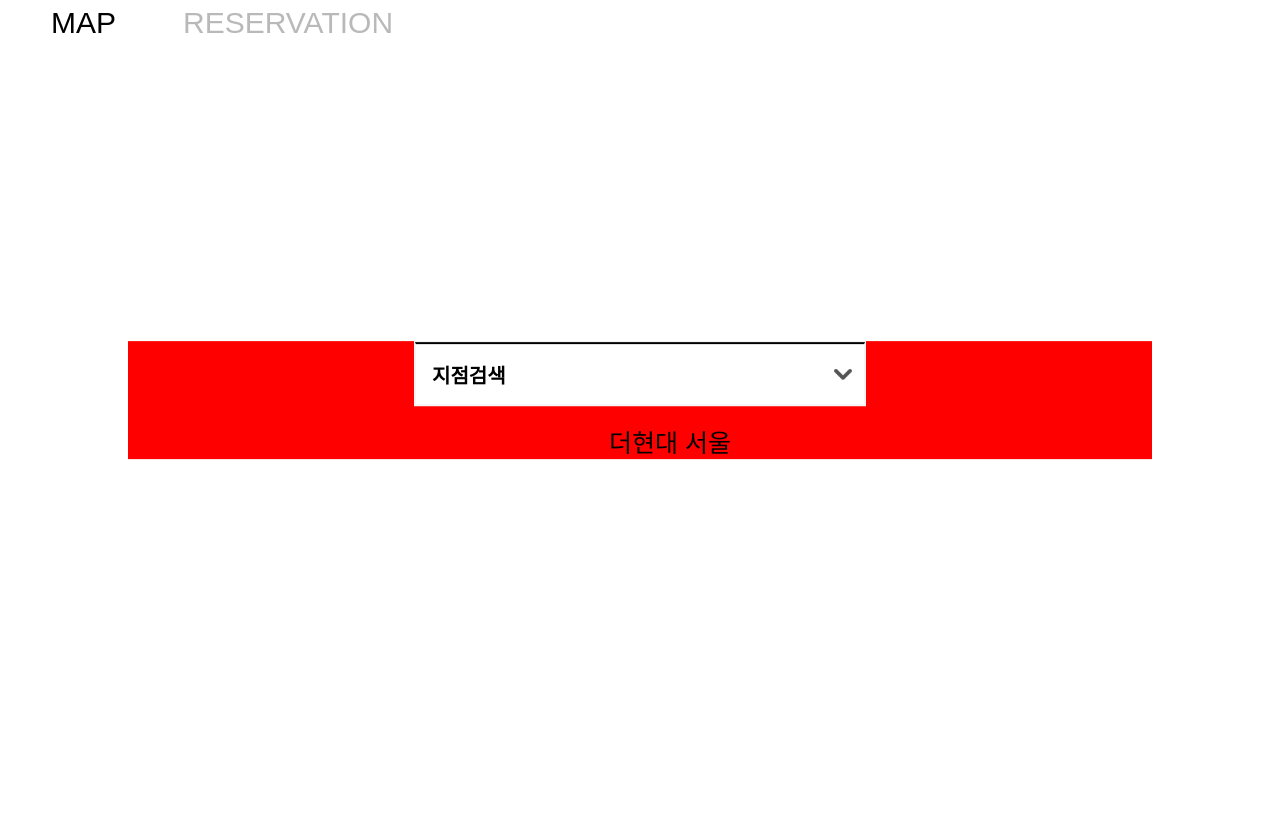
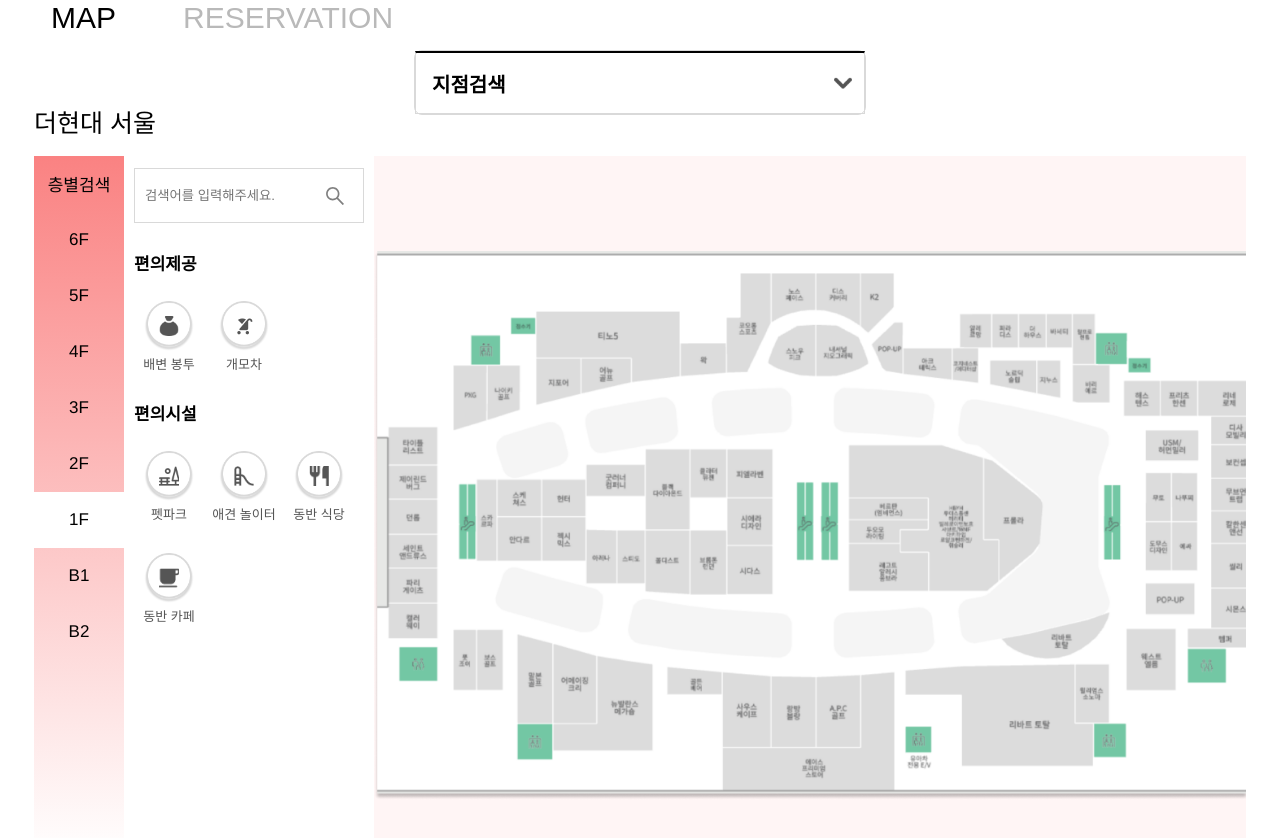
Before and after one commit to Zui-Topia/Pet-Topia-React, a React (Create React App) app: page /map in a window 1280 px wide. Shown: the top 838 px of the page. Before the commit the page ends 800 px from the top, so only its background shows below. Built offline with nearby package versions, Linux system fonts and the light colour scheme.

Commit message:
feat : 지도 컴포넌트 수정과 재배치

```diff
--- a/src/components/Map/BranchSearch/BranchSearch.js
+++ b/src/components/Map/BranchSearch/BranchSearch.js
@@ -7,13 +7,14 @@ import toggleDownImage from '../../../assets/images/toggle-down.png';
 const BranchSearchContainer = styled.div`
     width: 450px;
     height: auto; /* 높이를 자식 요소에 맞게 자동으로 설정할 수도 있음 */
-    border: 1px solid #f5f5f5; // 전체 테두리 색상
+    border: 1px solid #d9d9d9; // 전체 테두리 색상
     background-color: #ffffff;
+    border-radius: 8px; /* 둥근 테두리 반경 설정 */
 `;
 
 // 지점검색 부분 - wrapper
 const BranchButtonWrapper = styled.div`
-    border: 1px solid #f5f5f5;
+    border: 1px solid #d9d9d9;
     max-height: 60px;
     display: flex;
     align-items: center;
@@ -80,7 +81,7 @@ const CategoryItem = styled.li`
 const ItemList = styled.ul`
     border-top: 1px solid #f5f5f5;
     list-style-type: none;
-    padding: 0;
+    padding: 5px;
     display: grid;
     grid-template-columns: repeat(4, minmax(0, 1fr)); /* 각 열의 너비를 동일하게 설정 */
     gap: 20px;
--- a/src/components/Map/CategoryButton/CategoryButton.js
+++ b/src/components/Map/CategoryButton/CategoryButton.js
@@ -7,8 +7,8 @@ import blackbagPinkImage from '../../../assets/images/blackbag-pink.png';
 
 // 카테고리 버튼 - wrapper
 const CategoryButtonWrapper = styled.div`
-    height: 116px;
-    width: 93px;
+    height: 97px;
+    width: 70px;
     display: flex;
     flex-direction: column;
     align-items: center;
@@ -16,8 +16,8 @@ const CategoryButtonWrapper = styled.div`
 `;
 // 카테고리 버튼 - 버튼
 const CategoryButtonBox = styled.button`
-    width: 78px;
-    height: 78px;
+    width: 50px;
+    height: 50px;
     background: none;
     border: none;
     cursor: pointer;
@@ -29,18 +29,19 @@ const CategoryButtonBox = styled.button`
 `;
 // 카테고리 버튼 - 아이콘
 const CategoryButtonIcon = styled.div`
-    width: 30px;
-    height: 30px;
+    width: 20px;
+    height: 20px;
     background-size: cover;
     background-position: center;
+    background-size: cover; /* 이미지를 컨테이너 크기에 맞게 조절 */
 `;
 // 카테고리 버튼 - 텍스트
 const CategoryButtonText = styled.div`
     color: #555555;
-    font-size: 15px;
+    font-size: 13px;
     font-weight: 400;
     text-align: center;
-    margin-top: 5px;
+    margin-top: 3px;
 `;
 
 const CategoryButton = ({ icon, activeIcon, text, onSelectCategory, isActive }) => {
--- a/src/components/Map/Floor/Floor.js
+++ b/src/components/Map/Floor/Floor.js
@@ -1,37 +1,32 @@
 import React, { useState } from 'react';
 import styled, { css } from 'styled-components';
 
-// 층별안내 부분 wrapper
-const FloorTopBox = styled.div`
-    height: 48px;
-    width: 125px;
-    position: relative; /* Absolute positioning in .floortop requires a relative parent */
-`;
-// 층별안내 부분 컴포넌트
-const FloorTop = styled.div`
-    background-color: #ffffff;
-    border: 5px solid #fa8282;
-    height: 48px;
-    width: 125px;
-    position: absolute;
-    text-align: center;
-    line-height: 48px;
-    font-family: 'Kanit-Bold', Helvetica, Arial, sans-serif;
-    font-weight: 700; /* Adjust weight as necessary */
-    font-size: 16px; /* Adjust size as necessary */
-`;
 // 층 wrapper
 const FloorContainer = styled.div`
     background: linear-gradient(180deg, rgb(250, 130, 130) 0%, rgb(255, 255, 255) 100%);
-    height: 100vh;
-    margin-top: 5px;
+    height: 700px;
     position: relative;
-    width: 134px;
+    width: 90px;
 `;
+
+const FloorInfoContainer = styled.div`
+    height: 56px;
+    position: relative;
+    width: 90px;
+    font-weight: 520;
+    font-family: 'Kanit-Regular', Helvetica;
+    font-size: 17px;
+    display: flex;
+    justify-content: center;
+    align-items: center;
+    justify-content: center;
+    padding: 0;
+`;
+
 // 층 하나의 버튼
 const FloorButtonBox = styled.button`
-    height: 80px;
-    width: 125px;
+    height: 56px;
+    width: 90px;
     display: flex;
     justify-content: center;
     align-items: center;
@@ -41,15 +36,15 @@ const FloorButtonBox = styled.button`
     border: none;
     cursor: pointer;
     position: relative;
-    font-family: 'Kanit-Bold', Helvetica, Arial, sans-serif;
-    font-weight: 700; /* Adjust weight as necessary */
-    font-size: 20px; /* Adjust size as necessary */
+    font-weight: 500;
+    font-family: 'Kanit-Regular', Helvetica;
+    font-size: 17px;
 
     // 선택된 층일 때 텍스트 색상을 흰색으로 변경
     ${(props) =>
         props.selected &&
         css`
-            color: #ffffff;
+            background-color: #ffffff;
         `}
 `;
 
@@ -61,11 +56,8 @@ const Floor = ({ onSelectFloor, selectedFloor }) => {
 
     return (
         <div>
-            <FloorTopBox>
-                <FloorTop>층별 안내</FloorTop>
-            </FloorTopBox>
-
             <FloorContainer>
+                <FloorInfoContainer>층별검색</FloorInfoContainer>
                 <FloorButtonBox selected={selectedFloor === '6F'} onClick={() => handleFloorClick('6F')}>
                     6F
                 </FloorButtonBox>
--- a/src/pages/Map/map.js
+++ b/src/pages/Map/map.js
@@ -20,34 +20,96 @@ import ParkGreyImage from '../../assets/images/park-grey.png';
 import ParkPinkImage from '../../assets/images/park-pink.png';
 
 const MapPageContainer = styled.div`
-    width: 80vw;
+    width: 100vw;
+    height: 100vh;
     display: flex;
     flex-direction: column;
+    position: relative;
+`;
+
+const MapPageBottomContainer = styled.div`
+    width: 1212px;
+    height: 882px;
+    display: flex;
+    flex-direction: column;
+    align-items: center;
+    justify-content: center;
+    margin: auto; /* 가운데 정렬을 위한 마진 설정 */
+`;
+
+const MapPageBottomInContainer = styled.div`
+    width: 1212px;
+    height: 740px;
+    display: flex;
+    flex-direction: row;
+    position: relative;
+`;
+
+const BranchSearchContainer = styled.div`
+    display: flex;
+    align-items: center;
+    justify-content: center;
+    flex-grow: 1;
     position: absolute;
-    top: 50%;
+    top: 50px;
     left: 50%;
-    transform: translate(-50%, -50%);
-    background-color: red;
-    align-items: center; /* 수평 중앙 정렬 */
-    justify-content: center; /* 수직 중앙 정렬 */
+    transform: translateX(-50%);
+    z-index: 1; /* 층 선택 버튼 위에 오도록 설정 */
+`;
+const CateSearchContainer = styled.div`
+    padding: 10px;
+    width: 230px;
+    display: flex;
+    flex-direction: column;
+    align-items: flex-start; /* 세로 방향 시작점에 정렬 */
+    text-align: left; /* 텍스트 왼쪽 정렬 */
+    // background-color: green;
+`;
+
+const SearchContainer = styled.div`
+    height: 70px;
+    width: 100%;
+    display: flex;
+    align-items: center;
+    justify-content: center; /* 수평 가운데 정렬 */
+`;
+
+const CateContainer = styled.div`
+    list-style-type: none;
+    padding: 0;
+    display: grid;
+    grid-template-columns: repeat(3, minmax(0, 1fr));
+    gap: 5px;
+`;
+const BranchTextContainer = styled.div`
+    margin-top: 50px;
+    width: 100%;
 `;
 
 const BranchText = styled.h1`
-    margin-bottom: 0;
     font-weight: 400;
     font-family: 'Kanit-Regular', Helvetica;
     font-size: 25px;
-    margin-left: 60px;
 `;
 
 const Text = styled.h2`
     font-weight: 700;
     font-family: 'Kanit-Bold', Helvetica;
-    font-size: 23px;
-    //background-color: green;
-    margin-left: 5px;
+    font-size: 17px;
 `;
 
+const MapImageContainer = styled.div`
+    width: 887px;
+    height: 740px;
+    display: flex;
+    justify-content: center;
+    align-items: center;
+    background-color: #fff5f5;
+    background-image: url(${MapImageEx}); /* 이미지 파일 경로 설정 */
+    background-size: contain; /* 이미지를 커버할 수 있도록 설정 */
+    background-position: center; /* 이미지를 가운데 정렬 */
+    background-repeat: no-repeat; /* 이미지 반복 없음 */
+`;
 const Map = () => {
     const [selectedBranch, setSelectedBranch] = useState('더현대 서울');
     const [selectedFloor, setSelectedFloor] = useState('1F'); // 선택된 층 정보 상태
@@ -56,9 +118,10 @@ const Map = () => {
     // 지점이 변경되면 정보 초기화
     const handleBranchChange = (branch) => {
         setSelectedBranch(branch);
-        setSelectedFloor('1F'); //층 정보 초기화
+        setSelectedFloor('1F'); // 층 정보 초기화
         setSelectedCategories([]); // 카테고리 정보 초기화
     };
+
     // 층이 선택되면 해당 층 정보 설정
     const handleFloorSelect = (floor) => {
         setSelectedFloor(floor);
@@ -82,13 +145,75 @@ const Map = () => {
     };
 
     return (
-        <div style={{ position: 'relative', width: '100vw', height: '100vh' }}>
-            <MapReservation />
-            <MapPageContainer>
-                <BranchSearch onSelectBranch={handleBranchChange} />
-                <BranchText>더현대 서울</BranchText>
-            </MapPageContainer>
-        </div>
+        <MapPageContainer>
+            <MapReservation /> {/* MapReservation 컴포넌트 */}
+            <MapPageBottomContainer>
+                <BranchSearchContainer>
+                    <BranchSearch onSelectBranch={handleBranchChange} />
+                </BranchSearchContainer>
+                <BranchTextContainer>
+                    <BranchText>{selectedBranch}</BranchText>
+                </BranchTextContainer>
+
+                <MapPageBottomInContainer>
+                    <Floor onSelectFloor={handleFloorSelect} selectedFloor={selectedFloor} />
+                    <CateSearchContainer>
+                        <SearchContainer>
+                            <Search />
+                        </SearchContainer>
+                        <Text>편의제공</Text>
+                        <CateContainer>
+                            <CategoryButton
+                                icon={BlackbagGreyImage}
+                                activeIcon={BlackbagPinkImage}
+                                text="배변 봉투"
+                                onSelectCategory={handleCategoriesSelect}
+                                isActive={selectedCategories.includes('배변 봉투')}
+                            />
+                            <CategoryButton
+                                icon={StrollerGreyImage}
+                                activeIcon={StrollerPinkImage}
+                                text={'개모차'}
+                                onSelectCategory={handleCategoriesSelect}
+                                isActive={selectedCategories.includes('개모차')}
+                            />
+                        </CateContainer>
+                        <Text>편의시설</Text>
+                        <CateContainer>
+                            <CategoryButton
+                                icon={ParkGreyImage}
+                                activeIcon={ParkPinkImage}
+                                text={'펫파크'}
+                                onSelectCategory={handleCategoriesSelect}
+                                isActive={selectedCategories.includes('펫파크')}
+                            />
+                            <CategoryButton
+                                icon={PlaygroundGreyImage}
+                                activeIcon={PlaygroundPinkImage}
+                                text={'애견 놀이터'}
+                                onSelectCategory={handleCategoriesSelect}
+                                isActive={selectedCategories.includes('애견 놀이터')}
+                            />
+                            <CategoryButton
+                                icon={RestaurantGreyImage}
+                                activeIcon={RestaurantPinkImage}
+                                text={'동반 식당'}
+                                onSelectCategory={handleCategoriesSelect}
+                                isActive={selectedCategories.includes('동반 식당')}
+                            />
+                            <CategoryButton
+                                icon={CafeGreyImage}
+                                activeIcon={CafePinkImage}
+                                text={'동반 카페'}
+                                onSelectCategory={handleCategoriesSelect}
+                                isActive={selectedCategories.includes('동반 카페')}
+                            />
+                        </CateContainer>
+                    </CateSearchContainer>
+                    <MapImageContainer></MapImageContainer>
+                </MapPageBottomInContainer>
+            </MapPageBottomContainer>
+        </MapPageContainer>
     );
 };
 
```
